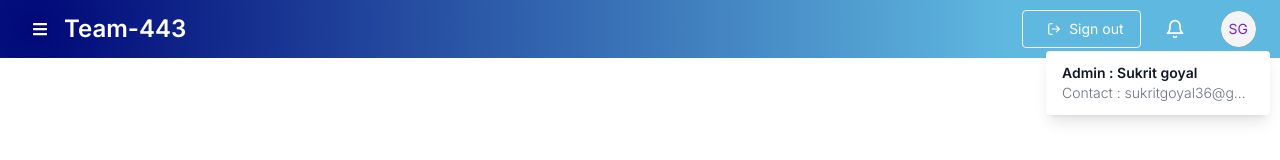
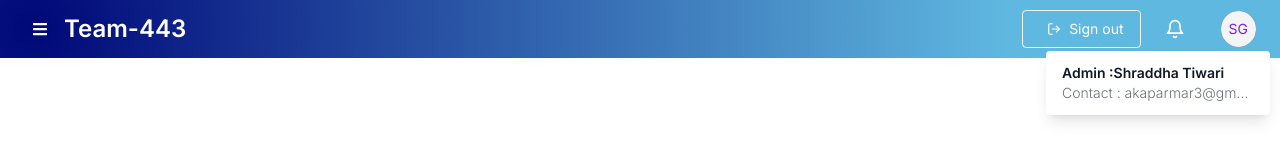
Before and after one commit to Akashparmar1/emplooyee2023, a Next.js app: page /components/navbar in a window 1280 px wide. Both pictures are taken after a click on the button 1174 px from the left and 29 px from the top of the page. Shown: the top 160 px of the page. Built offline with nearby package versions, Linux system fonts and the light colour scheme.

Commit message:
add committed

```diff
--- a/src/app/components/navbar/page.js
+++ b/src/app/components/navbar/page.js
@@ -71,10 +71,10 @@ const Navbar = ({ handleToggle, toggleDrawer }) => {
               >
                 <div className="py-3 px-4 ">
                   <span className="block text-sm font-semibold text-gray-900 ">
-                    Admin : Sukrit goyal
+                    Admin :Shraddha Tiwari
                   </span>
                   <span className="block text-sm font-light text-gray-500 truncate ">
-                    Contact : sukritgoyal36@gmail.com
+                    Contact : akaparmar3@gmail.com
                   </span>
                 </div>
               </div>
```
